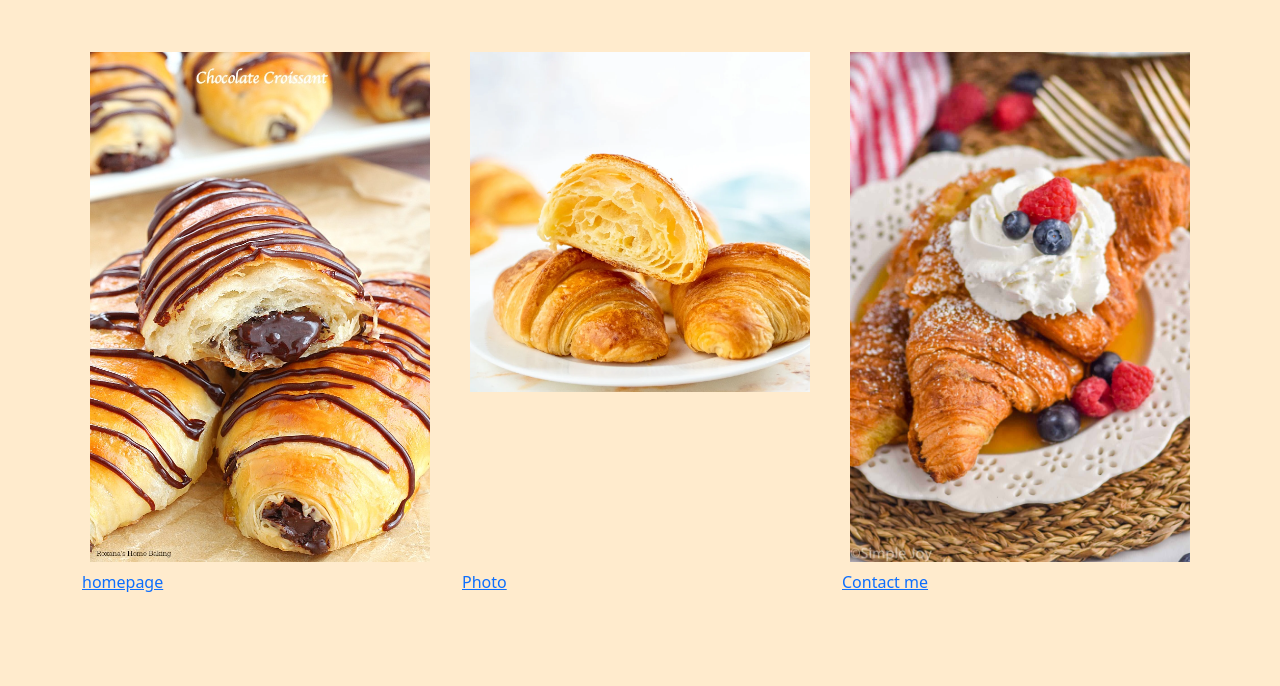
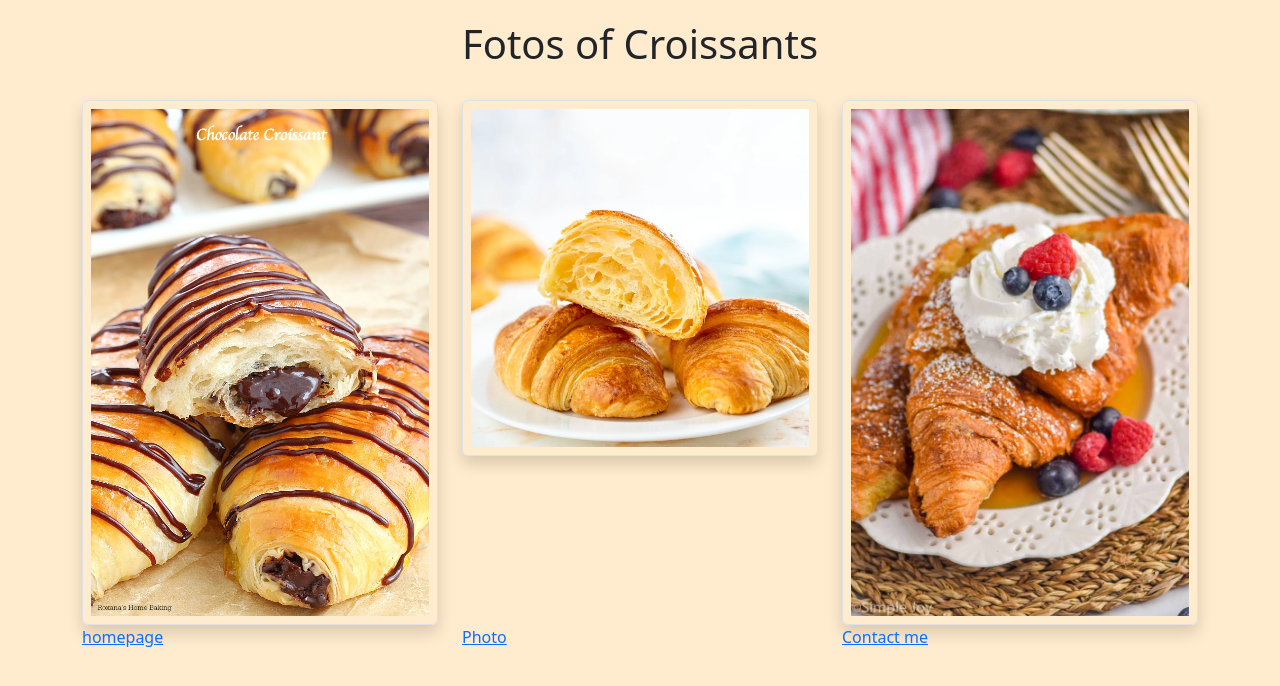
Before and after one commit to kristilerla/croissant, a plain HTML site: page photo.html in a window 1280 px wide. Drawn offline with nearby package versions, Linux system fonts and the light colour scheme.

Commit message:
Added borders on the photos and a header

```diff
--- a/photo.html
+++ b/photo.html
@@ -8,18 +8,19 @@
     <title>photo of croissants</title>
 </head>
 <body>
+    <h1>Fotos of Croissants</h1>
 
     <br />
 <div class="container">
     <div class="row">
 <div class="col-4">
-<img src="/images/chocolate-croissant-recipe-2.jpg" class="img-fluid p-2" />
+<img src="/images/chocolate-croissant-recipe-2.jpg" class="img-fluid p-2 border border-1 shadow rounded" />
 </div>
 <div class="col-4">
-    <img src="/images/croissants_featured.webp" class="img-fluid p-2"   />
+    <img src="/images/croissants_featured.webp" class="img-fluid p-2 border border-1 shadow rounded"   />
 </div>
 <div class="col-4">
-    <img src="/images/Croissant-French-Toast-5.jpg" class="img-fluid p-2" />
+    <img src="/images/Croissant-French-Toast-5.jpg" class="img-fluid p-2 border border-1 shadow rounded" />
 </div>
 </div>
 </div>
```
